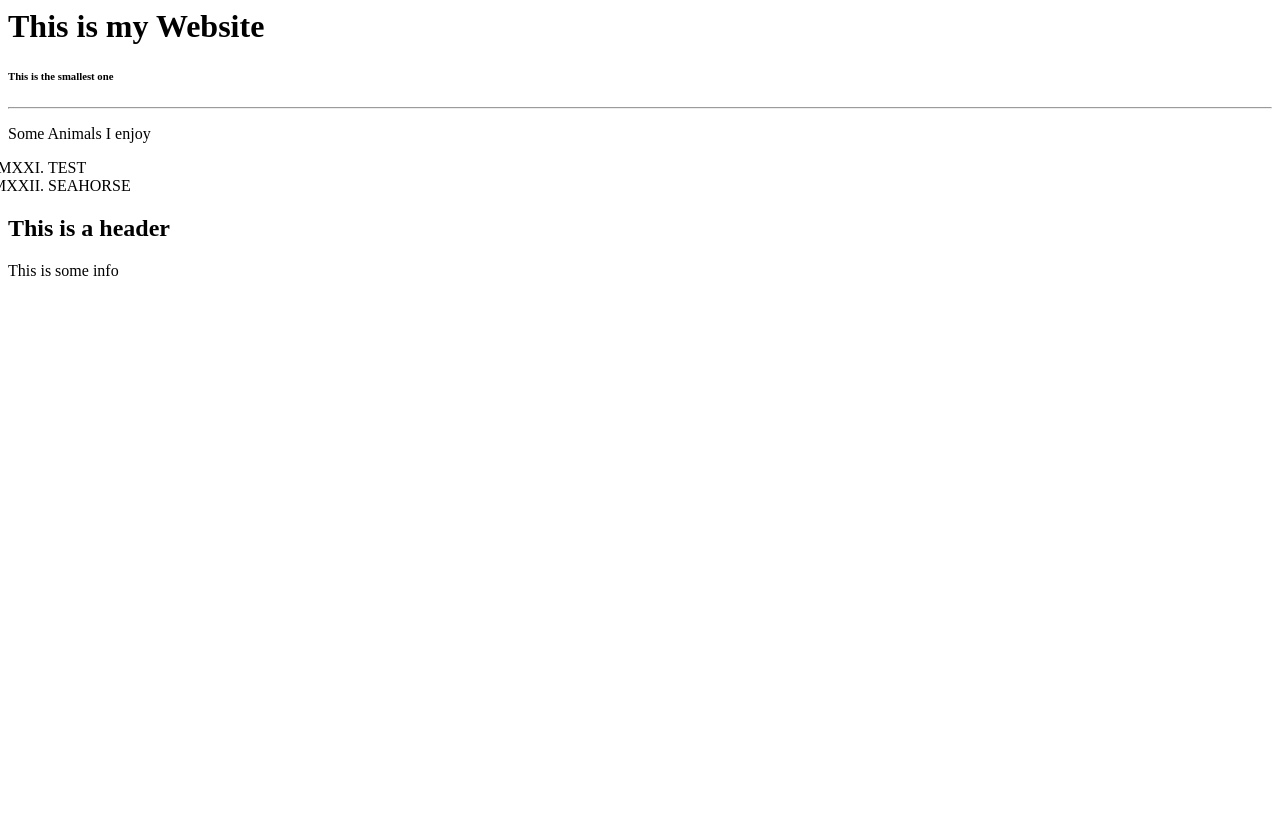
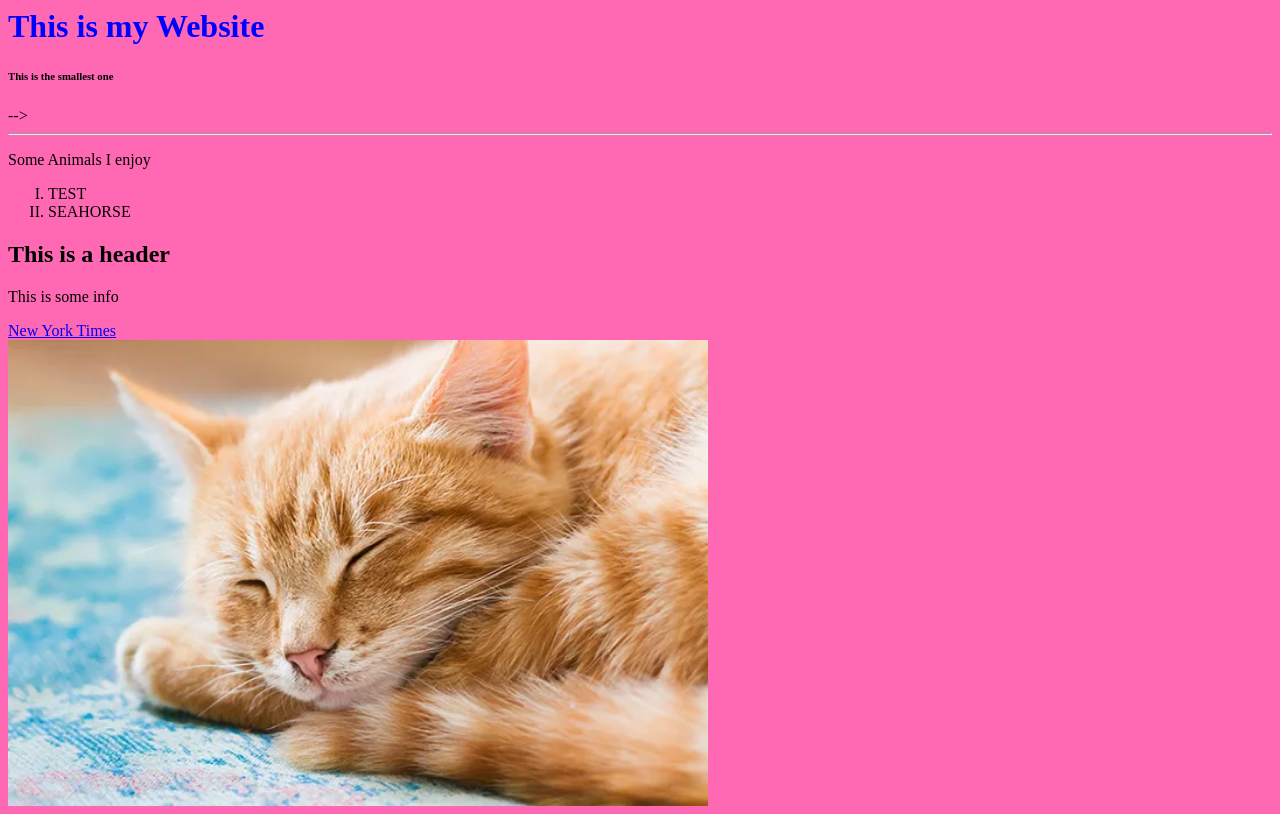
Before and after one commit to mscartee/module-4, a plain HTML site: page index.html in a window 1280 px wide. Drawn offline with Linux system fonts and the light colour scheme.

Commit message:
added css style sheets

```diff
--- a/index.html
+++ b/index.html
@@ -4,22 +4,28 @@
     <meta charset="UTF-8">
     <meta http-equiv="X-UA-Compatible" content="IE=edge">
     <meta name="viewport" content="width=device-width, initial-scale=1.0">
+    <link rel="stylesheet" href="style.css">
     <title>My Favorites Page</title>
 </head>
 <body>
-    <!-- This is all the visibvle stuff yo usee and interact with  -->
+    <div><!-- This is all the visibvle stuff yo usee and interact with  -->
         <h1>This is my Website </h1>
         <h6> This is the smallest one</h6>
-    <!-- <p>Lorem ipsum dolor sit amet consectetur adipisicing elit. Impedit atque fuga amet vel iusto quasi culpa itaque. Corporis ratione earum ex veritatis pariatur omnis autem, animi perspiciatis, quasi at cupiditate!</p> -->
+        <!-- -- <p>Lorem ipsum dolor sit amet consectetur adipisicing elit. Impedit atque fuga amet vel iusto quasi culpa itaque. Corporis ratione earum ex veritatis pariatur omnis autem, animi perspiciatis, quasi at cupiditate!</p> --> -->
         <hr>
         <p>Some Animals I enjoy</p>
-    <ol start="2021" type="I">
+        <ol type="I">
             <li>TEST</li>
             <li> SEAHORSE</li>
         </ol>
+    </div>
     <div>
         <h2>This is a header</h2>
         <p>This is some info</p>
+        <a href="https://nytimes.com" target=_blank>New York Times</a>
     </div>
+    <!-- img src="https://s36537.pcdn.co/wp-content/uploads/2018/01/Orange-tabby-cat-sleeping-with-eyes-closed.jpg.webp" -->
+    <img width="700px" src="/Assets/cat.jpg" alt="Orange Tabby Cat">
+
 </body>
 </html>
--- /dev/null
+++ b/style.css
@@ -0,0 +1,6 @@
+body {
+    background-color: hotpink;
+}
+h1 {
+    color: blue;
+}
```
Also changed, not shown: Assets/cat.jpg (added). Lines whose indentation alone changed are shown as unchanged.
